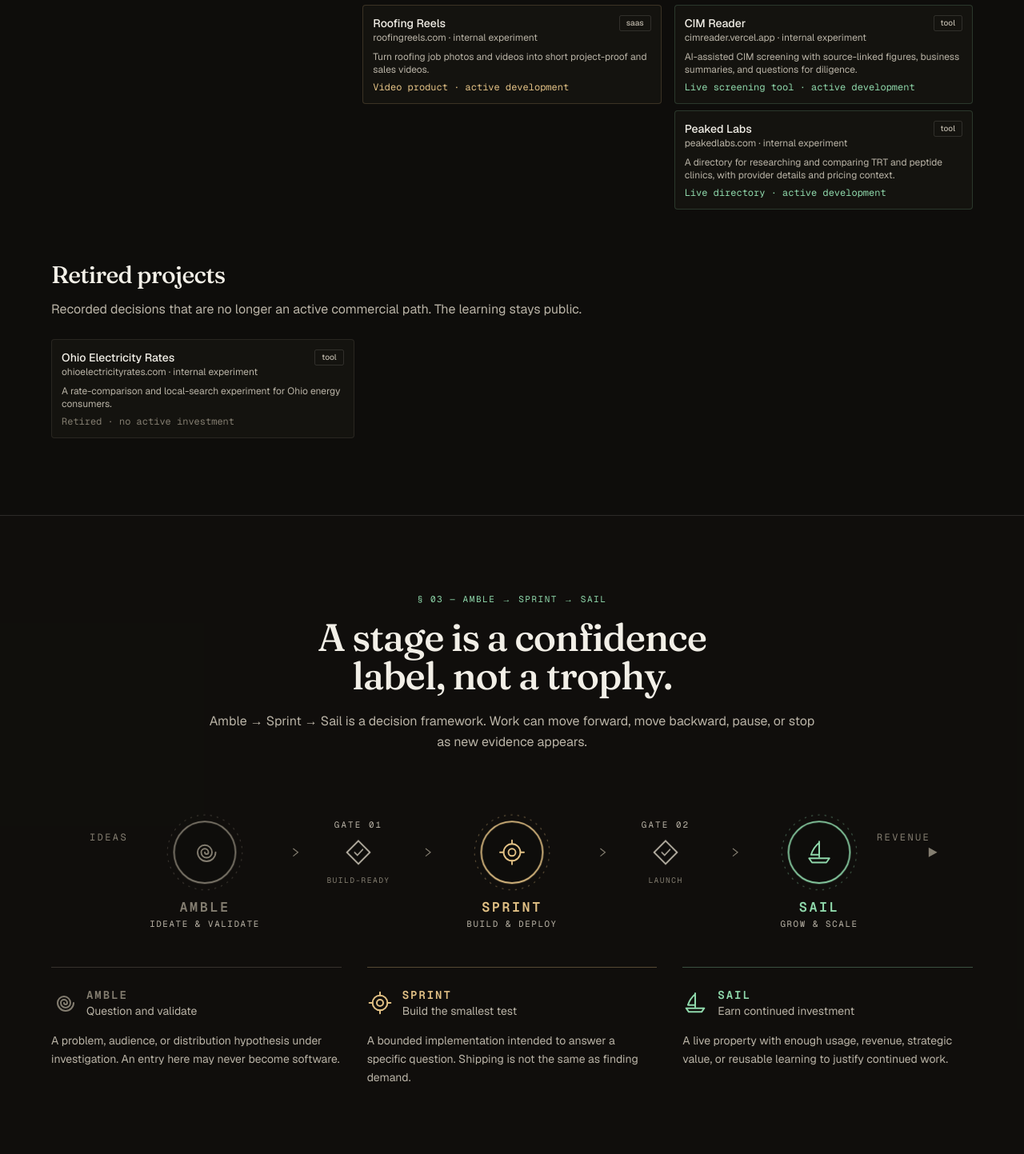
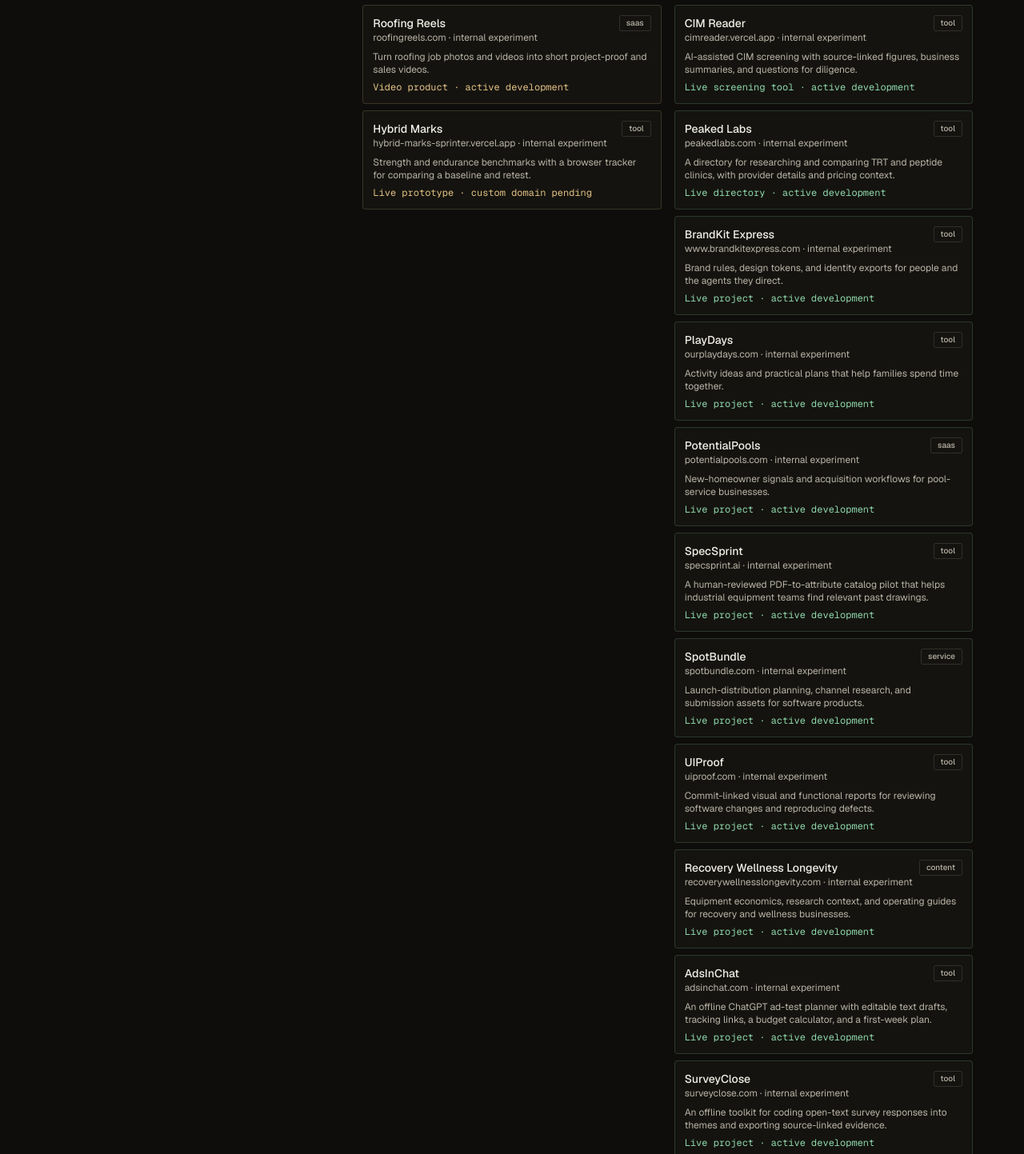
Before and after one commit to tylerdr/sprinter-studio, a Next.js app: page / in a window 1280 px wide. Shown: the part 3032-4475 px from the top of the page at 80% size. Built offline with nearby package versions, Linux system fonts and the light colour scheme.

Commit message:
feat: expand current venture portfolio and share previews

```diff
--- a/app/data/ventures.ts
+++ b/app/data/ventures.ts
@@ -327,6 +327,126 @@ export const ventures: Venture[] = [
     monetization: 'Directory sponsorship hypothesis.',
     signal: 'The provider directory is live. Listings support research and are not medical endorsements.',
   },
+  {
+    slug: "brandkit",
+    name: "BrandKit Express",
+    domain: "www.brandkitexpress.com",
+    description: "Brand rules, design tokens, and identity exports for people and the agents they direct.",
+    stage: "sail",
+    track: "internal",
+    archetype: "tool",
+    status: "Live project · active development",
+    url: "https://www.brandkitexpress.com",
+    signal: "Public site and share assets checked in October 2026. Commercial traction is not implied by launch status.",
+  },
+  {
+    slug: "playdays",
+    name: "PlayDays",
+    domain: "ourplaydays.com",
+    description: "Activity ideas and practical plans that help families spend time together.",
+    stage: "sail",
+    track: "internal",
+    archetype: "tool",
+    status: "Live project · active development",
+    url: "https://ourplaydays.com",
+    signal: "Public site and share assets checked in October 2026. Commercial traction is not implied by launch status.",
+  },
+  {
+    slug: "potentialpools",
+    name: "PotentialPools",
+    domain: "potentialpools.com",
+    description: "New-homeowner signals and acquisition workflows for pool-service businesses.",
+    stage: "sail",
+    track: "internal",
+    archetype: "saas",
+    status: "Live project · active development",
+    url: "https://potentialpools.com",
+    signal: "Public site and share assets checked in October 2026. Commercial traction is not implied by launch status.",
+  },
+  {
+    slug: "specsprint",
+    name: "SpecSprint",
+    domain: "specsprint.ai",
+    description: "A human-reviewed PDF-to-attribute catalog pilot that helps industrial equipment teams find relevant past drawings.",
+    stage: "sail",
+    track: "internal",
+    archetype: "tool",
+    status: "Live project · active development",
+    url: "https://specsprint.ai",
+    signal: "Public site and share assets checked in October 2026. Commercial traction is not implied by launch status.",
+  },
+  {
+    slug: "spotbundle",
+    name: "SpotBundle",
+    domain: "spotbundle.com",
+    description: "Launch-distribution planning, channel research, and submission assets for software products.",
+    stage: "sail",
+    track: "internal",
+    archetype: "service",
+    status: "Live project · active development",
+    url: "https://spotbundle.com",
+    signal: "Public site and share assets checked in October 2026. Commercial traction is not implied by launch status.",
+  },
+  {
+    slug: "uiproof",
+    name: "UIProof",
+    domain: "uiproof.com",
+    description: "Commit-linked visual and functional reports for reviewing software changes and reproducing defects.",
+    stage: "sail",
+    track: "internal",
+    archetype: "tool",
+    status: "Live project · active development",
+    url: "https://uiproof.com",
+    signal: "Public site and share assets checked in October 2026. Commercial traction is not implied by launch status.",
+  },
+  {
+    slug: "recovery-wellness-longevity",
+    name: "Recovery Wellness Longevity",
+    domain: "recoverywellnesslongevity.com",
+    description: "Equipment economics, research context, and operating guides for recovery and wellness businesses.",
+    stage: "sail",
+    track: "internal",
+    archetype: "content",
+    status: "Live project · active development",
+    url: "https://recoverywellnesslongevity.com",
+    signal: "Public site and share assets checked in October 2026. Commercial traction is not implied by launch status.",
+  },
+  {
+    slug: "hybrid-marks",
+    name: "Hybrid Marks",
+    domain: "hybrid-marks-sprinter.vercel.app",
+    description: "Strength and endurance benchmarks with a browser tracker for comparing a baseline and retest.",
+    stage: "sprint",
+    track: "internal",
+    archetype: "tool",
+    status: "Live prototype · custom domain pending",
+    url: "https://hybrid-marks-sprinter.vercel.app",
+    signal: "Public site and share assets checked in October 2026. Commercial traction is not implied by launch status.",
+  },
+  {
+    slug: "adsinchat",
+    name: "AdsInChat",
+    domain: "adsinchat.com",
+    description: "An offline ChatGPT ad-test planner with editable text drafts, tracking links, a budget calculator, and a first-week plan.",
+    stage: "sail",
+    track: "internal",
+    archetype: "tool",
+    status: "Live project · active development",
+    url: "https://adsinchat.com",
+    signal: "Public site and share assets checked in October 2026. Commercial traction is not implied by launch status.",
+  },
+  {
+    slug: "surveyclose",
+    name: "SurveyClose",
+    domain: "surveyclose.com",
+    description: "An offline toolkit for coding open-text survey responses into themes and exporting source-linked evidence.",
+    stage: "sail",
+    track: "internal",
+    archetype: "tool",
+    status: "Live project · active development",
+    url: "https://surveyclose.com",
+    signal: "Public site and share assets checked in October 2026. Commercial traction is not implied by launch status.",
+  },
 ]
 
 export const trackConfig = {
--- a/app/ventures/[slug]/opengraph-image.tsx
+++ b/app/ventures/[slug]/opengraph-image.tsx
@@ -65,7 +65,7 @@ export default async function Image({ params }: Props) {
             <div
               style={{
                 fontFamily: 'Fraunces',
-                fontSize: 84,
+                fontSize: name.length > 24 ? 62 : 84,
                 lineHeight: 0.94,
                 fontWeight: 500,
                 letterSpacing: 0,
--- a/app/ventures/[slug]/page.tsx
+++ b/app/ventures/[slug]/page.tsx
@@ -38,6 +38,12 @@ export async function generateMetadata({
       description: venture.description,
       url: `https://sprinter.studio/ventures/${venture.slug}`,
       type: 'website',
+    },
+    twitter: {
+      card: 'summary_large_image',
+      title: `${venture.name} experiment | Sprinter Studio`,
+      description: venture.description,
+      images: [{ url: `https://sprinter.studio/ventures/${venture.slug}/opengraph-image`, alt: `${venture.name} — ${venture.description}` }],
     },
   }
 }
--- a/documents/BACKLOG.md
+++ b/documents/BACKLOG.md
@@ -26,3 +26,8 @@
 
 - [x] Refresh portfolio stages and cross-site links per Tyler’s 2026-10-23 direction.
 - [ ] Restore CIM Reader custom-domain DNS; current working destination is cimreader.vercel.app.
+
+- [x] Restore live custom-domain projects from Tai and add Recovery Wellness Longevity / Hybrid Marks / recent launches.
+- [x] Audit share images and BrandKit reference contracts; repair missing social cards in project repositories.
+- [ ] Record owner-approved identities, asset rights and brand tokens in BrandKit; source-observed contracts remain drafts.
+- [ ] Hybrid Marks custom domain remains pending; purchase/connection is separate scope.
--- a/documents/HANDOFF.md
+++ b/documents/HANDOFF.md
@@ -1,11 +1,10 @@
 # Session Handoff
 
-2026-10-23 — current portfolio and live-domain links
+2026-10-23 — expanded portfolio and social shares
 
-- Ohio Electricity Rates is Retired at Tyler’s direction.
-- OG Fixer, AI Biz Blueprint, AI Ops Guide, and CIM Reader return to Sail; Peaked Labs is added to Sail.
-- OG Fixer uses ogfixer.com with a permanent redirect from the former Studio entry. CIM Reader uses its working cimreader.vercel.app address; its custom domain does not resolve.
-- Corrected Shreddify (fitness), ProtocolRank (health protocol research), WinemakerOS and Roofing Reels descriptions against taidurden.com. Removed mismatched old thumbnails for Shreddify and ProtocolRank.
-- Accelerator links in navigation, copy, llms.txt, and chat now point directly to sprinterconsulting.com, retaining UTM attribution.
-- Source: Tyler’s explicit stage decisions and https://taidurden.com/ventures/ with individual project profiles. Direct HTTPS checks confirmed the five Sail destinations. Stage does not assert revenue.
-- Lint, typecheck, SEO contract, GitHub checks, and Vercel preview build passed. Preview reviewed: nine Sail entries and Ohio alone in Retired; canonical offer links verified. PR #16 is ready to publish; production verification follows the merge.
+- Added ten current projects, bringing Studio to 30 entries; Ohio remains the only retired entry. Nine additions Sail; Hybrid Marks Sprint with custom domain pending.
+- Current live product descriptions override stale Tai profiles, especially SpecSprint, AdsInChat and SurveyClose.
+- Added project-specific Twitter metadata and reduced OG title size for long names.
+- Ran OG Fixer across 36 sites and BrandKit across 36 contracts; see portfolio-share-audit-2026-10-23.md. Brand approvals remain unknown where no approval evidence exists.
+- Lint, typecheck, SEO contract and production build pass. Publishing and live card verification follow this PR.
+- Existing Consulting/Tyler/Sprinter domain links remain verified; no DNS/email edits.
--- a/documents/PROMPTS.md
+++ b/documents/PROMPTS.md
@@ -28,3 +28,6 @@
 
 ## 2026-10-23 — live links and current portfolio
 Tyler: Update sprinter.studio to reflect project status using taidurden.com. Move Ohio to Retired; restore OG Fixer, AI Biz Blueprint, AI Ops Guide, and CIM Reader to Sail; add Peaked Labs to Sail. Update cross-site links to the correct live domains.
+
+## 2026-10-23 — expand live portfolio and share assets
+Tyler: Add other Tai Durden projects that are live on real domains, including recoverywellnesslongevity.com, Hybrid Marks and recent launches. Run OG Fixer and BrandKit on all of them and ensure valid share images.
--- a/documents/SPEC.md
+++ b/documents/SPEC.md
@@ -54,3 +54,7 @@ Unresolved product decisions. Agents should NOT unilaterally resolve these.
 
 ## 2026-10-23 portfolio refresh
 Retired entries retain a public historical record. Current product names and destinations follow the verified public product; legacy OG Preview Tool links redirect to OG Fixer. Peaked Labs is included in Sail. Executive enablement belongs to sprinterconsulting.com; product-building links belong to sprinter.ai.
+
+## Portfolio freshness and social sharing
+
+The ledger includes current live custom-domain projects plus explicitly requested prototypes. Stage reflects owner direction and current work, not inferred revenue. Each detail route provides its own social title, description and image. BrandKit reference drafts do not imply approved brand identity.
--- /dev/null
+++ b/documents/portfolio-share-audit-2026-10-23.md
@@ -0,0 +1,25 @@
+# Portfolio and share audit — 2026-10-23
+
+Compared all 32 public Tai Durden project profiles with their linked sites, then checked Recovery Wellness Longevity, Hybrid Marks, AdsInChat and SurveyClose. Ran the production OG Fixer /api/preview audit for all 36 URLs and BrandKit's contract audit for the 32 public reference contracts plus four source-observed drafts. Raw audit evidence lives in the local 2026-10-23/portfolio-share-audit task folder.
+
+## Portfolio changes
+
+Added BrandKit Express, PlayDays, Potential Pools, SpecSprint, SpotBundle, UIProof, Recovery Wellness Longevity, AdsInChat and SurveyClose to Sail. Added the explicitly requested Hybrid Marks as Sprint: it is a live prototype on its Vercel hostname, with a custom domain pending. Added no Vercel-only projects from Tai's catalog unless explicitly requested. Ohio Electricity Rates remains Retired; earlier restored Sail projects remain Sail. The ledger now has 30 entries: 29 active, 18 Sail, one retired.
+
+Descriptions follow the current live product when Tai's reference is stale. SpecSprint now leads with its industrial drawing catalog pilot, SurveyClose is an offline open-text survey coding toolkit, and AdsInChat is an independent offline ad-test planner. Status does not claim commercial traction.
+
+## Share repairs
+
+Missing cards: Hybrid Marks, HireAgentBuilders, and SpecSprint's industrial homepage. Non-contract proportions: AdsInChat and SurveyClose. Repairs add dedicated 1200×630 typography cards in each existing site's palette with explicit social metadata. Existing on-page imagery stays unchanged. HireAgentBuilders also receives an initials favicon.
+
+Studio project pages use project-specific Twitter images and descriptions. Long venture names use smaller type in the generated OG card.
+
+## BrandKit findings
+
+All 36 contracts are structurally valid. Public reference contracts and newly observed contracts do not establish owner-approved identity, logo rights, palette, typography or contrast evidence. Those remain explicit unknowns, not approved brand kits. New observed drafts retain first-party source URLs and the OG Fixer observations. Tai/BrandKit's SpecSprint description is stale relative to the industrial homepage; live product copy takes precedence.
+
+CreditLatch has missing metadata but only a Vercel address and is not being added to Studio. Brighter Postpartum also uses a Vercel address and an unusually wide share image. These are outside the custom-domain additions. Existing reachable non-1200×630 images elsewhere are reported at their actual dimensions; validity does not mean full brand approval.
+
+## Validation
+
+Studio lint, TypeScript, SEO contract and production build passed. React review: metadata remains server-side, no client dependencies or effects added, card text stays accessible via metadata alt text. Individual site build/tests and production OG Fixer rechecks accompany the deployment. No DNS or mail configuration changes.
```
Also changed, not shown: documents/CHANGELOG.md.
